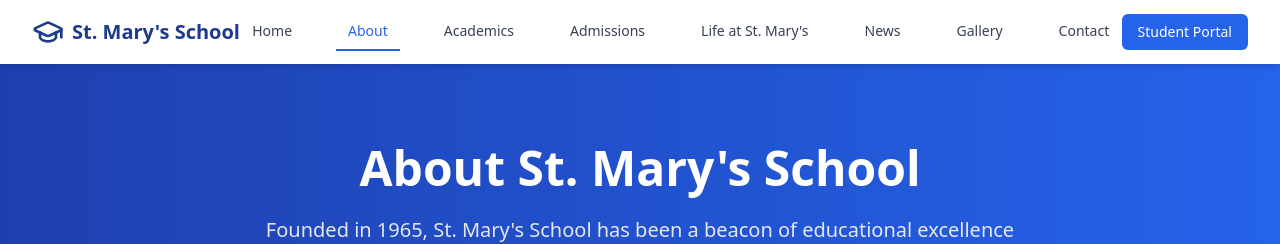
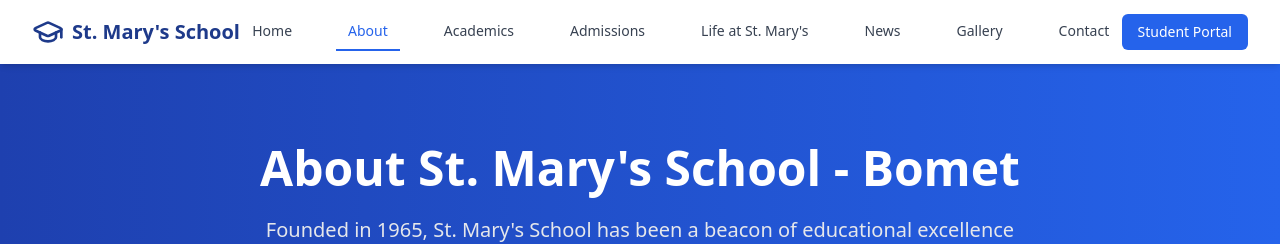
Before and after one commit to ManuCoDesigns/stmarysjssweb, a React (Vite) app: page /about in a window 1280 px wide. Shown: the top 244 px of the page. Built offline with nearby package versions, Linux system fonts and the light colour scheme.

Commit message:
Please enter the commit message for your changes. Lines starting with '#' will be ignored, and an empty message aborts the commit.
On branch master
Your branch is up to date with 'origin/master'.

Changes to be committed:
	modified:   src/pages/About.tsx

```diff
--- a/src/pages/About.tsx
+++ b/src/pages/About.tsx
@@ -31,7 +31,7 @@
       <section className="bg-gradient-to-r from-blue-800 to-blue-600 text-white py-20">
         <div className="max-w-7xl mx-auto px-4 sm:px-6 lg:px-8">
           <div className="text-center">
-            <h1 className="text-4xl md:text-5xl font-bold mb-6">About St. Mary's School</h1>
+            <h1 className="text-4xl md:text-5xl font-bold mb-6">About St. Mary's School - Bomet</h1>
             <p className="text-xl text-gray-200 max-w-3xl mx-auto">
               Founded in 1965, St. Mary's School has been a beacon of educational excellence for over five decades,
               shaping young minds and building character from Pre-Primary through Grade 10 in a nurturing Christian environment.
```
